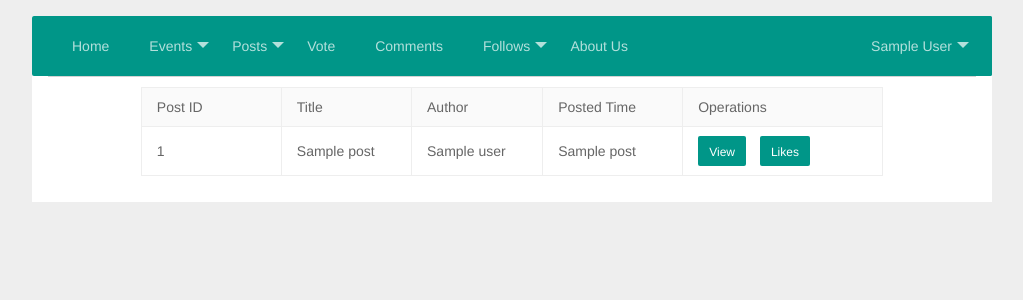
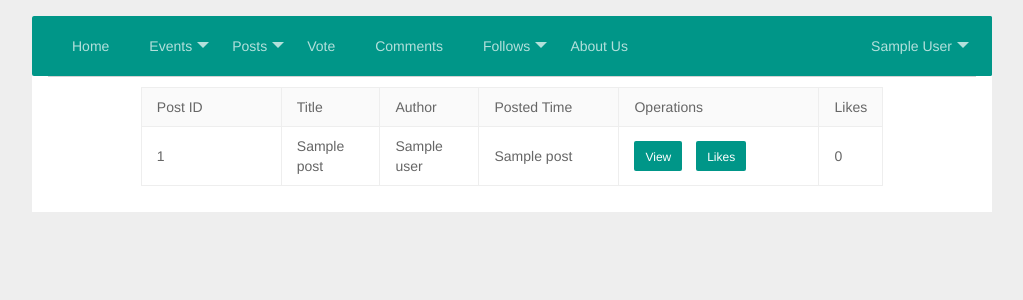
Before and after one commit to hurricane8978/W111-Soccer-Fan-Interactive-Platform, a Flask app: page /postList in a window 1280 px wide. Shown: the top 300 px of the page, without its empty margins (128-1151 px from the left). Run offline with Flask 2, Linux system fonts and the light colour scheme; the visitor is signed in with stand-in values (Sample User, id 1); a database or web service that is not in the repository returns one stand-in record (values such as "Sample title"); data that the repository does not hold is empty; some libraries are stand-ins or nearby versions.

Commit message:
add likes

```diff
--- a/soccerFans/server.py
+++ b/soccerFans/server.py
@@ -103,15 +103,29 @@ def postList():
         SELECT *
         FROM posts"""
     allpost = queryMany(sql)
-    # get all names of users
-    sql = """
-    SELECT u.name
-    FROM users u, posts p
-    WHERE p.uid = u.uid"""
-    names = queryMany(sql)
+
     if allpost is None:
         abort(404)
-    return render_template('postList.html', allpost=allpost, names=names, len=len(allpost))
+    else:
+        # get all names of users
+        sql = """
+            SELECT u.name
+            FROM users u, posts p
+            WHERE p.uid = u.uid"""
+        names = queryMany(sql)
+        # get all likes
+        like_list = []
+        for post in allpost:
+            post_id_temp = post[0]
+            sql = """
+                SELECT COUNT(*)
+                FROM likes l, posts p
+                WHERE l.post_id = p.post_id AND
+                p.post_id = %s"""
+            count = queryOnewithData(sql, (post_id_temp,))
+            like_list.append(count)
+
+    return render_template('postList.html', allpost=allpost, names=names, len=len(allpost), likes=like_list)
 
 @server.route('/<int:post_id>/viewpost')
 def postView(post_id):
--- a/soccerFans/templates/postList.html
+++ b/soccerFans/templates/postList.html
@@ -11,6 +11,7 @@
 						<th>Author</th>
                         <th>Posted Time</th>
                         <th>Operations</th>
+                        <th>Likes</th>
                     </tr>
                 </thead>
                 <tbody>
@@ -28,6 +29,7 @@
                             <a class="layui-btn layui-btn-sm" href="{{ url_for('postView', post_id=allpost[i][0]) }}">View</a>
                             <a class="layui-btn layui-btn-sm" href="{{ url_for('like', post_id=allpost[i][0]) }}">Likes</a>
                         </td>
+                        <td >{{ likes[i][0] }}</td>
                     </tr>
                 {% endfor %}
                 </tbody>
```
